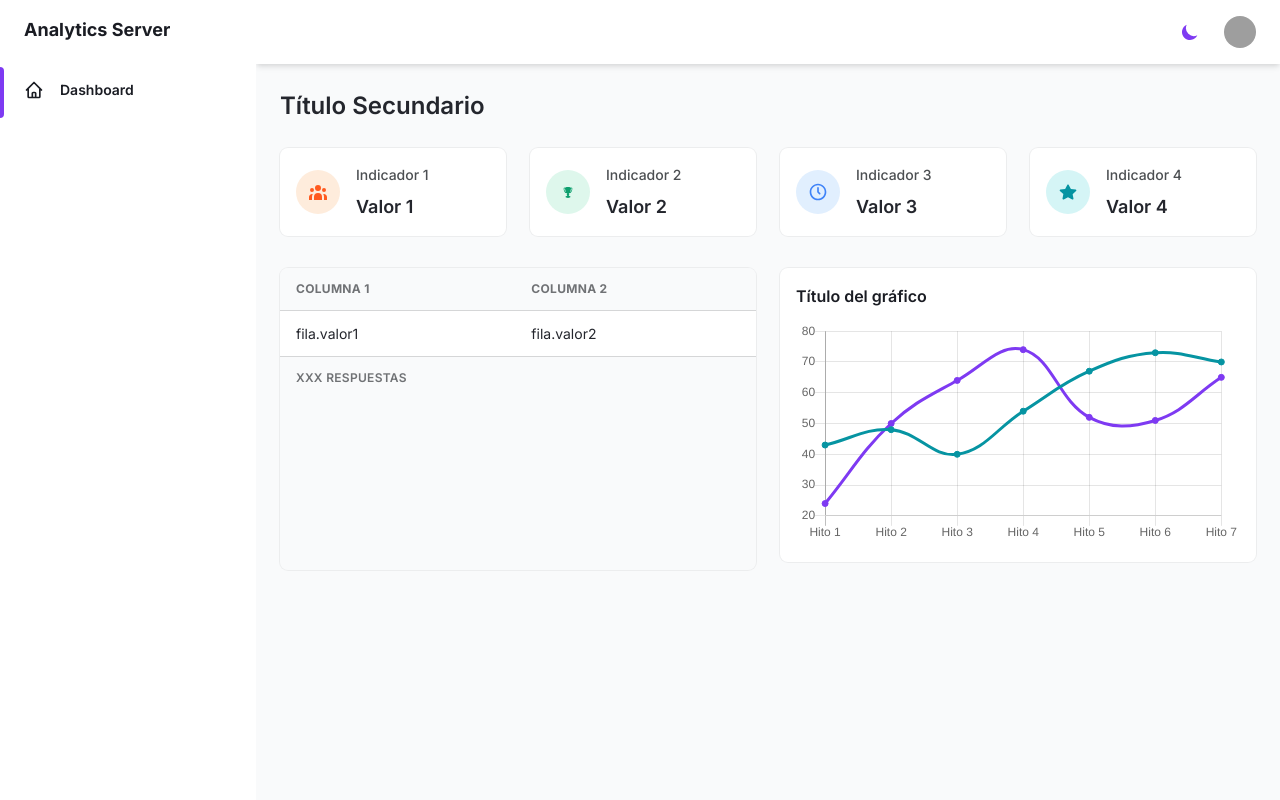
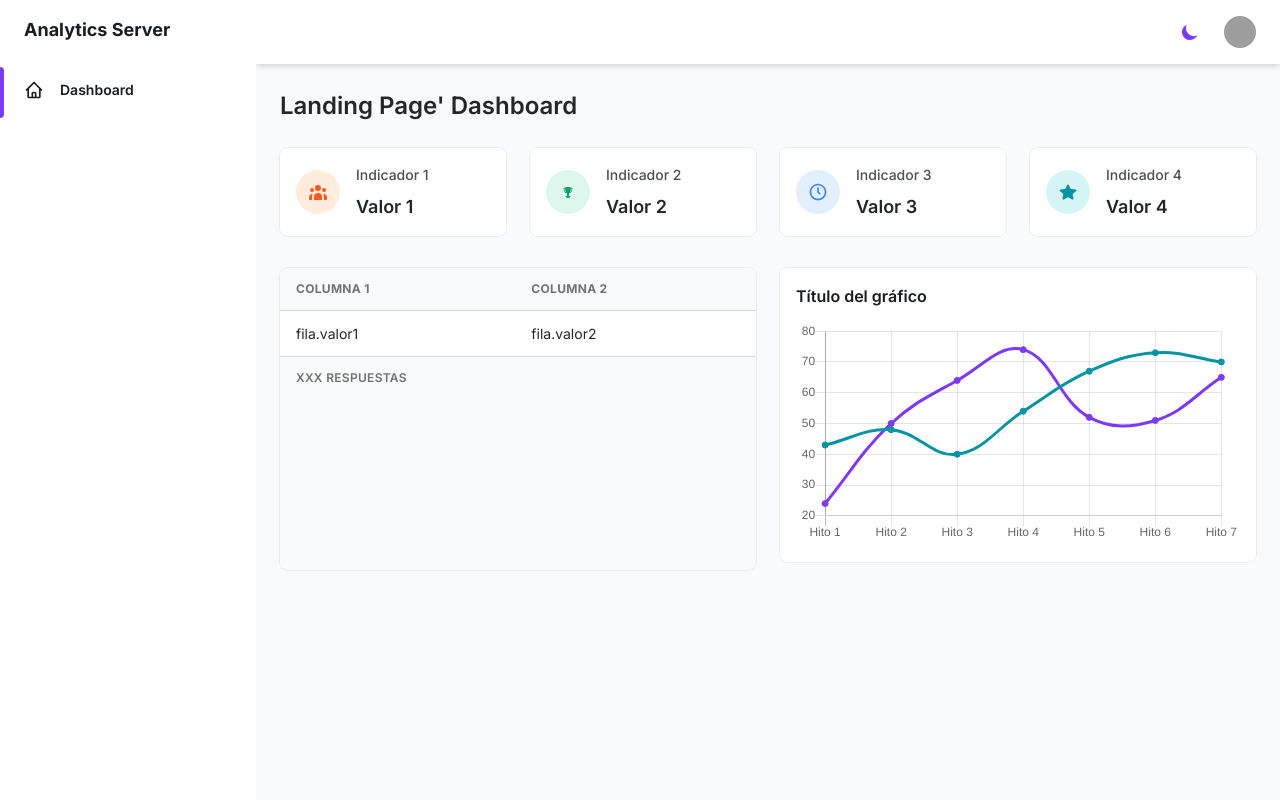
Before and after one commit to aavendan/django_backend, a Django app: page / in a window 1280 px wide. Run offline with Django 5.2, Linux system fonts and the light colour scheme; grey boxes are pictures that could not be loaded.

Commit message:
Datos del lado del servidor

```diff
--- a/dashboard/views.py
+++ b/dashboard/views.py
@@ -4,5 +4,9 @@ from django.shortcuts import render
 from django.http import HttpResponse
 
 def index(request):
-    #return HttpResponse("¡Bienvenido a la aplicación Django!")
-    return render(request, 'dashboard/index.html')
+
+    data = {
+        'title': "Landing Page' Dashboard",
+    }
+
+    return render(request, 'dashboard/index.html', data)
--- a/templates/dashboard/content/data.html
+++ b/templates/dashboard/content/data.html
@@ -3,7 +3,7 @@
     <h2 class="my-6 text-2xl font-semibold text-gray-700 dark:text-gray-200">
 
       <!-- START - título secundario -->
-      Título Secundario
+      {{ title }}
       <!-- END - título secundario -->
 
     </h2>
```
